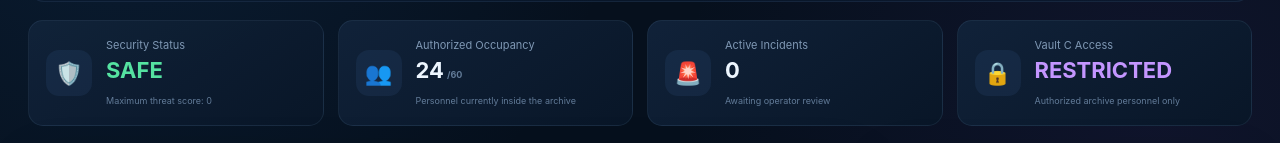
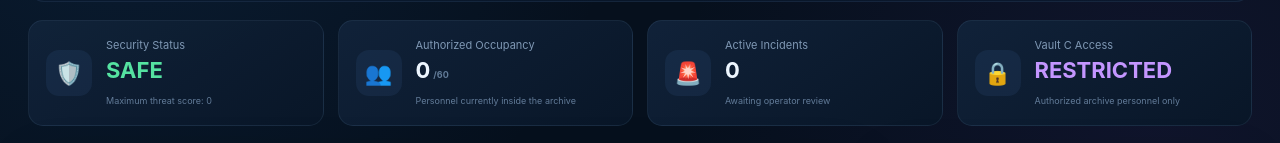
Before and after one commit to sds5525/ARTICOL-IoT-Project, a React (Vite) app: page / in a window 1280 px wide. Shown: the part 244-387 px from the top of the page. Built offline with nearby package versions, Linux system fonts and the light colour scheme; no server answers.

Commit message:
dash and app visitor count

```diff
--- a/src/App.jsx
+++ b/src/App.jsx
@@ -73,6 +73,7 @@ function App() {
   const [criticalLatched, setCriticalLatched] = useState(false);
   const [alertAcknowledged, setAlertAcknowledged] = useState(false);
   const [lockdown, setLockdown] = useState(false);
+  const [visitorCount, setVisitorCount] = useState(0);
 
   const [galleries, setGalleries] = useState(createInitialGalleries);
 
@@ -84,6 +85,15 @@ function App() {
           fetch("http://localhost:1880/api/archive/B").then((r) => r.json()),
           fetch("http://localhost:1880/api/archive/C").then((r) => r.json()),
         ]);
+
+        const visitors =
+          await fetch(
+            "http://localhost:1880/api/visitors"
+          ).then((r) => r.json());
+
+          setVisitorCount(
+            visitors.visitorCount
+      );
 
         const sensorDataByGallery = {
           A: archiveA,
@@ -211,12 +221,13 @@ function App() {
     <Dashboard
       galleries={galleries}
       setGalleries={setGalleries}
-        lockdown={lockdown}
-        setLockdown={setLockdown}
+      lockdown={lockdown}
+      setLockdown={setLockdown}
       criticalLatched={criticalLatched}
       setCriticalLatched={setCriticalLatched}
       alertAcknowledged={alertAcknowledged}
       setAlertAcknowledged={setAlertAcknowledged}
+      visitorCount={visitorCount}
       systemEvents={systemEvents}
       threatAnalysis={threatAnalysis}
       onOpenGallery={openGallery}
--- a/src/pages/Dashboard.jsx
+++ b/src/pages/Dashboard.jsx
@@ -21,6 +21,9 @@ function Dashboard({
   const [galleryCRestricted, setGalleryCRestricted] = useState(
     museumData.galleryCRestricted,
   );
+
+  const [visitorCount, setVisitorCount] =
+    useState(0);
 
   const overallThreat = useMemo(() => {
     return Math.max(...galleries.map((gallery) => gallery.threatScore));
@@ -205,7 +208,7 @@ function Dashboard({
               <p>Authorized Occupancy</p>
 
               <h3>
-                {museumData.system.occupancyCount}
+                {visitorCount}
 
                 <small className="occupancy-limit">
                   /{museumData.system.maximumOccupancy}
```
